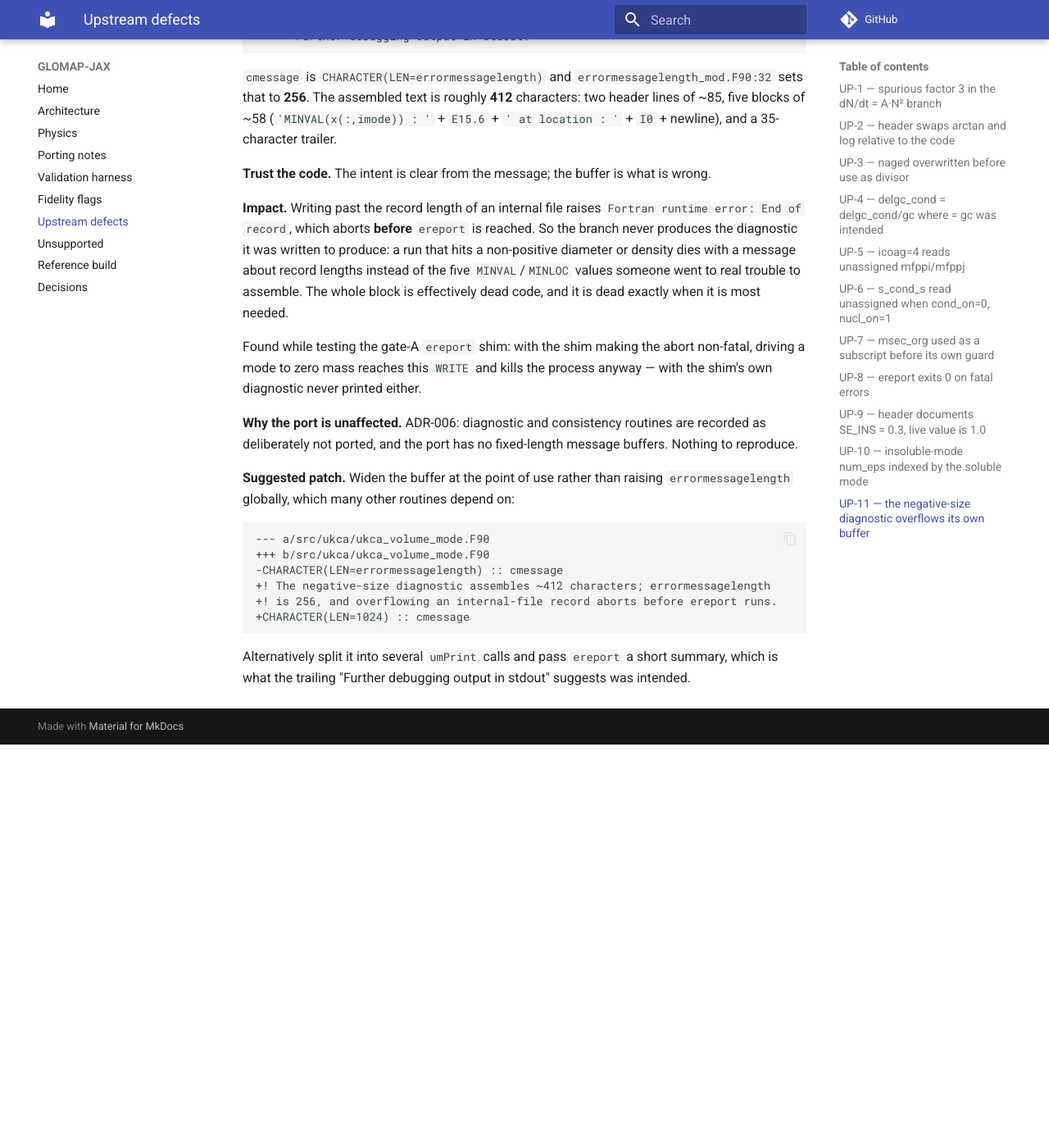
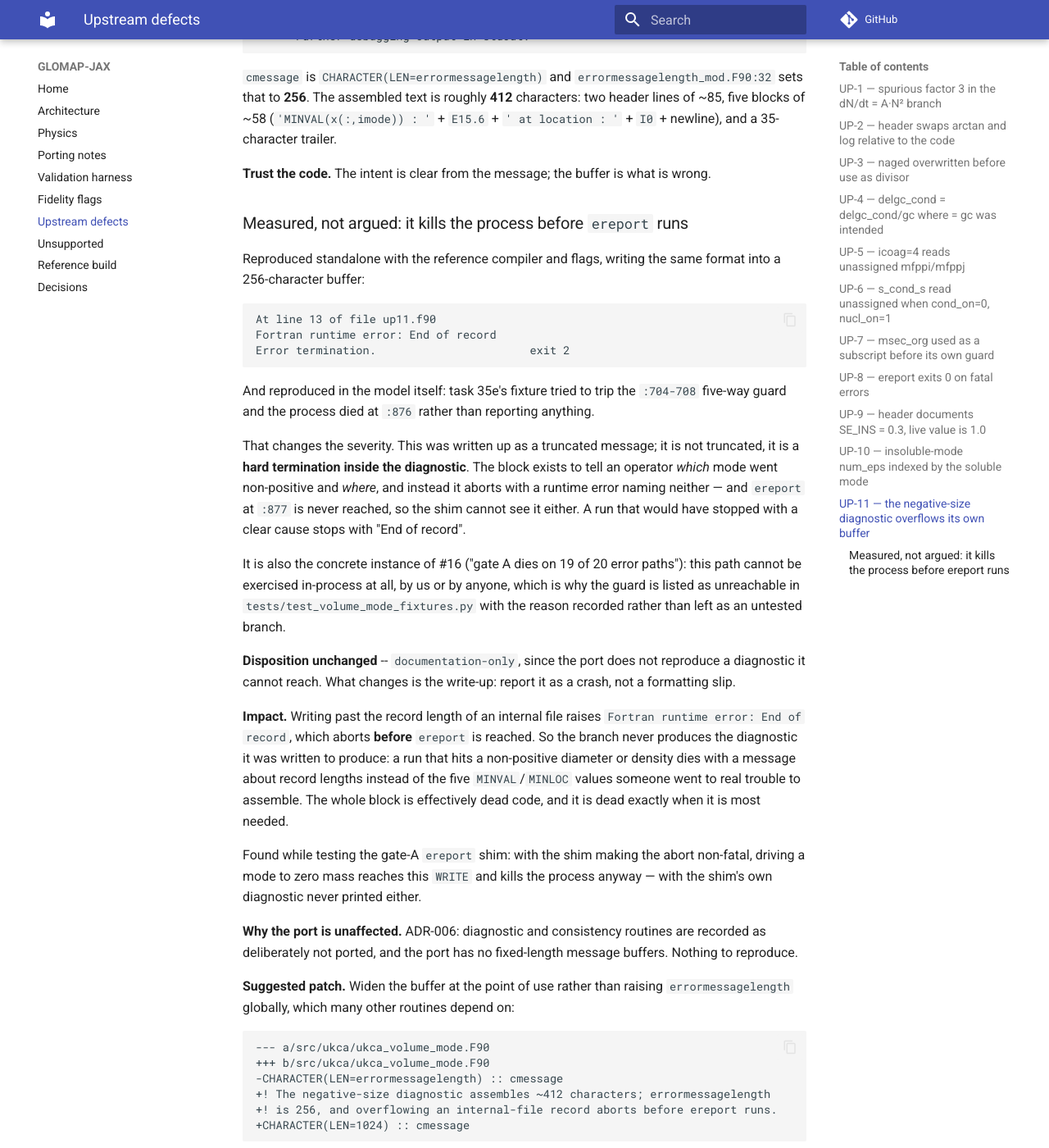
Before and after one commit to reflective-org/GLOMAP-JAX, an MkDocs documentation site: the page built from docs/UPSTREAM_DEFECTS.md, in a window 1280 px wide and 1400 px high, scrolled down 10131 px. Shown: the whole window at 82% size. Built offline with MkDocs 1.6.1 and Material for MkDocs 9.7.7, drawn with Linux system fonts in a browser that asks for light colours; comment, search, counter and statistics services are not loaded; before the commit the page ends 11039 px from its top, so only the background shows below that.

Commit message:
Merge the vapour, drydiam and volume_mode fixtures; correct stale counts
Three of the four phase-D captures, 2103 tests passing, manifest regenerated
once over all of them.

Two findings from the captures that change what we thought:

UP-11 does not truncate a message, it kills the process. Reproduced
standalone with the reference compiler and flags and again in the model:
writing the five-way diagnostic into its 256-character buffer gives
"Fortran runtime error: End of record" and exit 2, at :876 -- so ereport at
:877 never runs and the shim cannot see it. The block exists to say which
mode went non-positive and where; it aborts naming neither. That is the
concrete instance of #16, and the write-up should report a crash rather than
a formatting slip.

The branch-dump denominators were stale by one namelist. The undersize reset
was recorded as 0/2160, which is 3 x 720 -- taken before bl_nmts3 was
committed, and omitting its 1296. Recomputed every tag from the archives:
the reset is 0/3456, mdcp_neg 0/23760, merge_trigger 0/1440, and the table
now names the tag for each so the numbers can be re-derived rather than
trusted.

Also corrected in passing: l_fix_ukca_water_content is not inert in
volume_mode. Its patched coefficient is unreachable there, but its second arm
-- the cumulative aw floor down the ion-pair loop -- moves six of seven
setups. The 35e agent's first draft asserted inertness and its own
anti-collapse check caught it.

Co-Authored-By: Claude Opus 5 (1M context) <noreply@anthropic.com>
Claude-Session: https://claude.ai/code/session_01FG1oy8ih5kfCyXGdXL2epj

````diff
--- a/docs/UPSTREAM_DEFECTS.md
+++ b/docs/UPSTREAM_DEFECTS.md
@@ -434,6 +434,38 @@ and a 35-character trailer.
 **Trust the code.** The intent is clear from the message; the buffer is what is
 wrong.
 
+### Measured, not argued: it kills the process before `ereport` runs
+
+Reproduced standalone with the reference compiler and flags, writing the same
+format into a 256-character buffer:
+
+```
+At line 13 of file up11.f90
+Fortran runtime error: End of record
+Error termination.                       exit 2
+```
+
+And reproduced in the model itself: task 35e's fixture tried to trip the
+`:704-708` five-way guard and the process died at `:876` rather than reporting
+anything.
+
+That changes the severity. This was written up as a truncated message; it is
+not truncated, it is a **hard termination inside the diagnostic**. The block
+exists to tell an operator *which* mode went non-positive and *where*, and
+instead it aborts with a runtime error naming neither — and `ereport` at `:877`
+is never reached, so the shim cannot see it either. A run that would have
+stopped with a clear cause stops with "End of record".
+
+It is also the concrete instance of #16 ("gate A dies on 19 of 20 error
+paths"): this path cannot be exercised in-process at all, by us or by anyone,
+which is why the guard is listed as unreachable in
+`tests/test_volume_mode_fixtures.py` with the reason recorded rather than left
+as an untested branch.
+
+**Disposition unchanged** -- `documentation-only`, since the port does not
+reproduce a diagnostic it cannot reach. What changes is the write-up: report it
+as a crash, not a formatting slip.
+
 **Impact.** Writing past the record length of an internal file raises
 `Fortran runtime error: End of record`, which aborts **before** `ereport` is
 reached. So the branch never produces the diagnostic it was written to produce:
````
Also changed, not shown: 1 other file.
